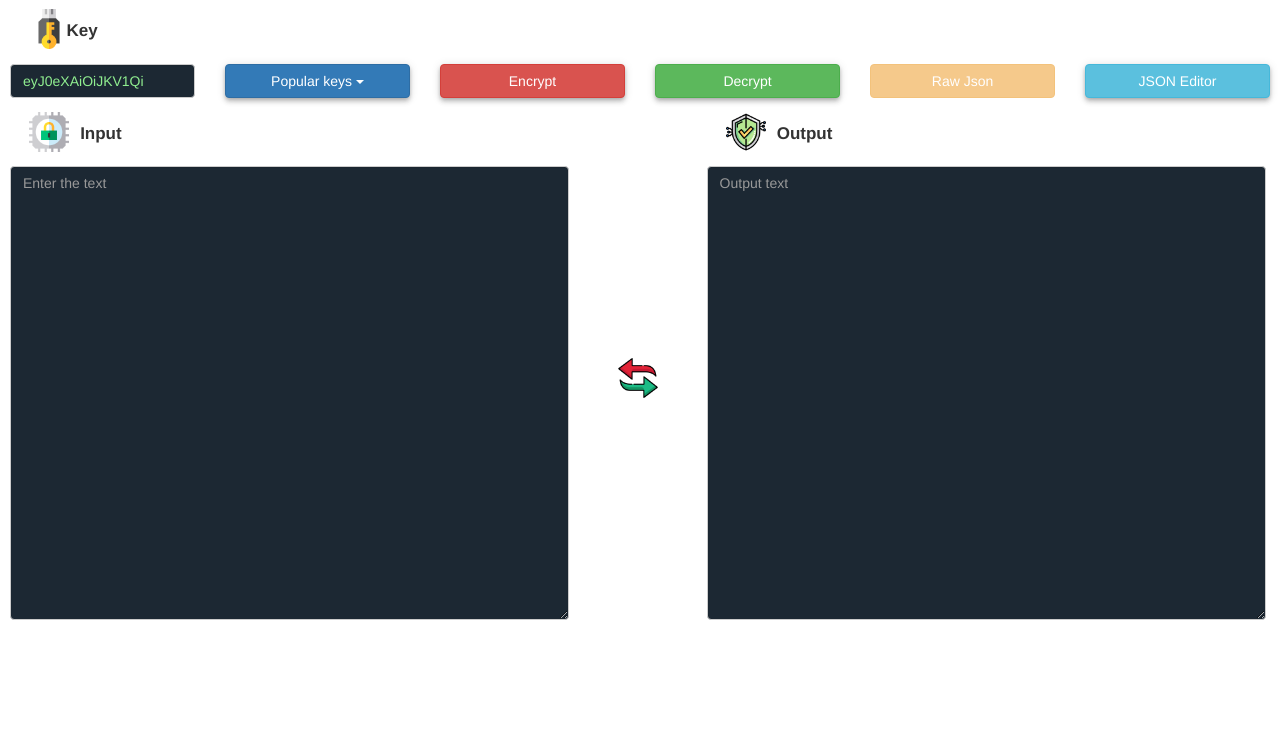
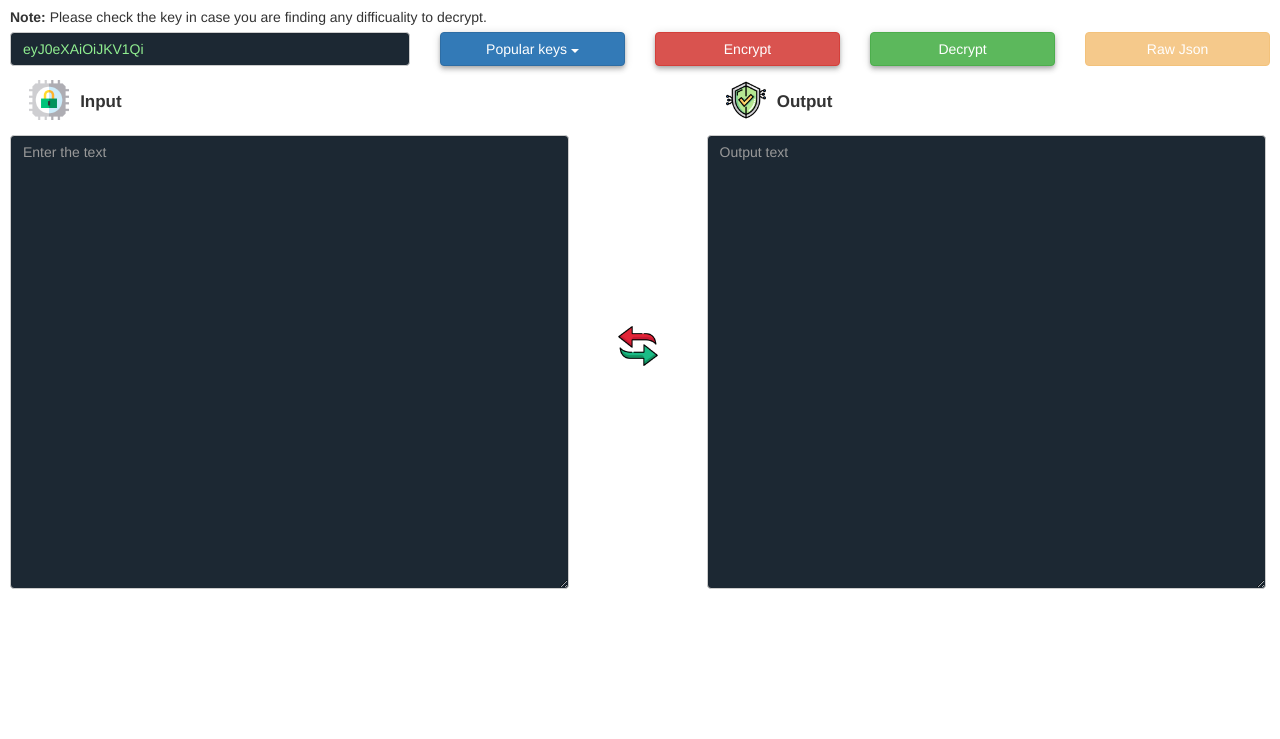
Before and after one commit to mayankgwl13593/myCrypto, a plain HTML site: page index.html in a window 1280 px wide. Shown: the part 61-800 px from the top of the page. Drawn offline with Linux system fonts and the light colour scheme.

Commit message:
Remove the header
header removed

```diff
--- a/index.html
+++ b/index.html
@@ -19,11 +19,11 @@
 <body>
     <script src="./bootstrap/jquery-3.3.1.slim.min.js" integrity="sha384-q8i/X+965DzO0rT7abK41JStQIAqVgRVzpbzo5smXKp4YfRvH+8abtTE1Pi6jizo" crossorigin="anonymous"></script>
        <script type="text/javascript" src="./bootstrap/jquery.json-editor.min.js"></script>
+<!--
     <div class="marginTop20">
+        <h3 class="header">Encryption/Decryption</h3>
+    </div>-->
 
-        <h3 class="header">Encryption/Decryption</h3>
-
-    </div>
     <div class="pad10">
 
         <div class="row">
@@ -44,11 +44,11 @@
              </div>-->
         </div>
 
+        <span class="key_note"><b>Note: </b>Please check the key in case you are finding any difficuality to decrypt. </span>
+        <div class="row" style="margin-top: 5px;">
+            <div class="col-sm-4">
 
-        <div class="row">
-            <div class="col-sm-2">
-
-                <input type="text" placeholder="Enter the Key" id="key" class="form-control textarea_back" value="eyJ0eXAiOiJKV1Qi">
+                <input type="text" placeholder="Enter the Key" id="key" class="form-control textarea_back" value="eyJ0eXAiOiJKV1Qi" spellcheck="false">
             </div>
             <div class="dropdown col-sm-2">
                 <button class="btn btn-primary dropdown-toggle btnWidth" type="button" data-toggle="dropdown">Popular keys
@@ -72,9 +72,9 @@
 <div class="col-sm-2">
     <button type="button" onClick="rawJson()" id="beautify" class="btn btn-warning btnWidth" disabled=true>Raw Json</button>
 </div>
-<div class="col-sm-2">
+<!--<div class="col-sm-2">
     <button type="button" onClick="editor()" id="beautify" class="btn btn-info btnWidth" >JSON Editor</button>
-</div>
+</div>-->
 </div>
 
 <div class="row">
```
